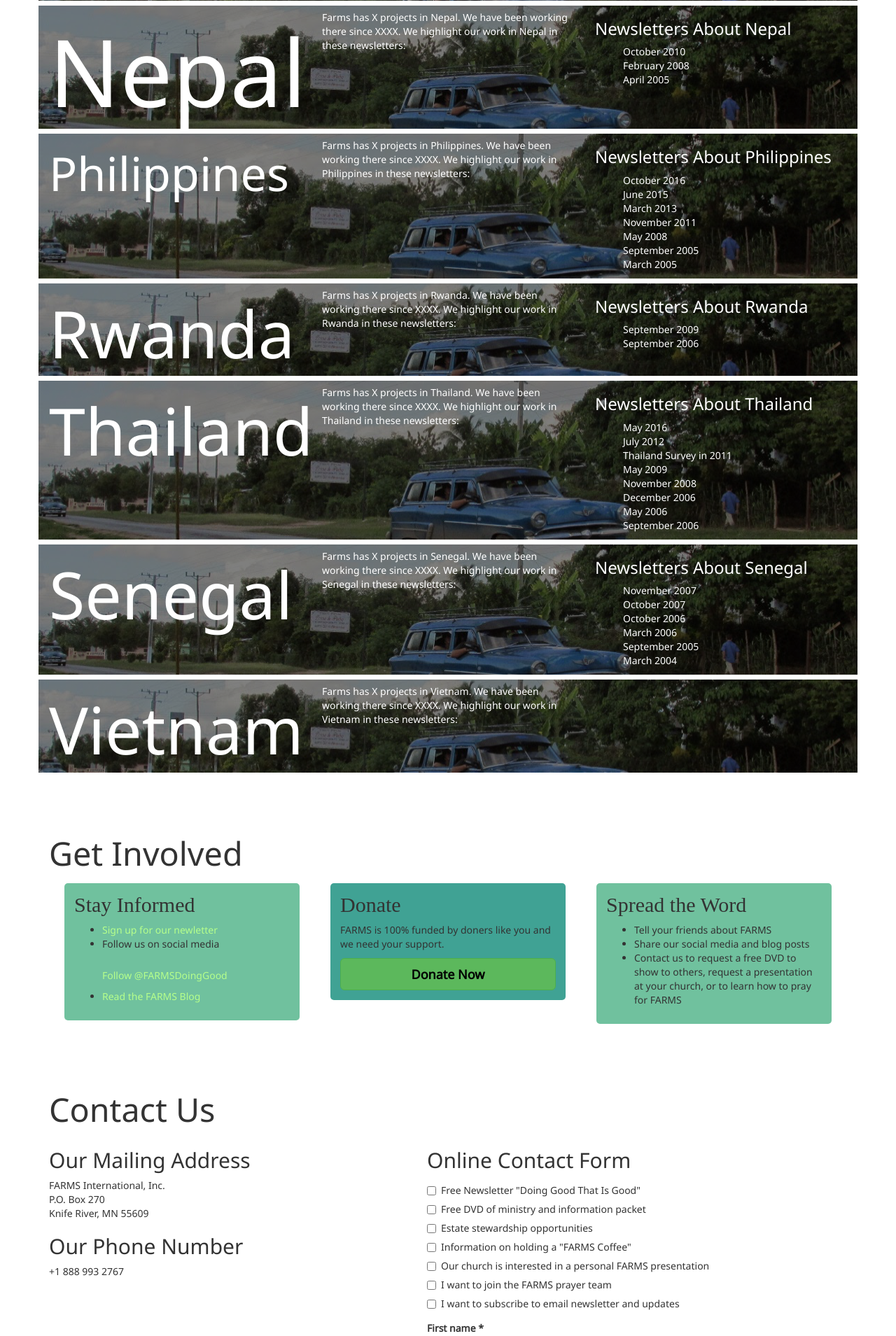
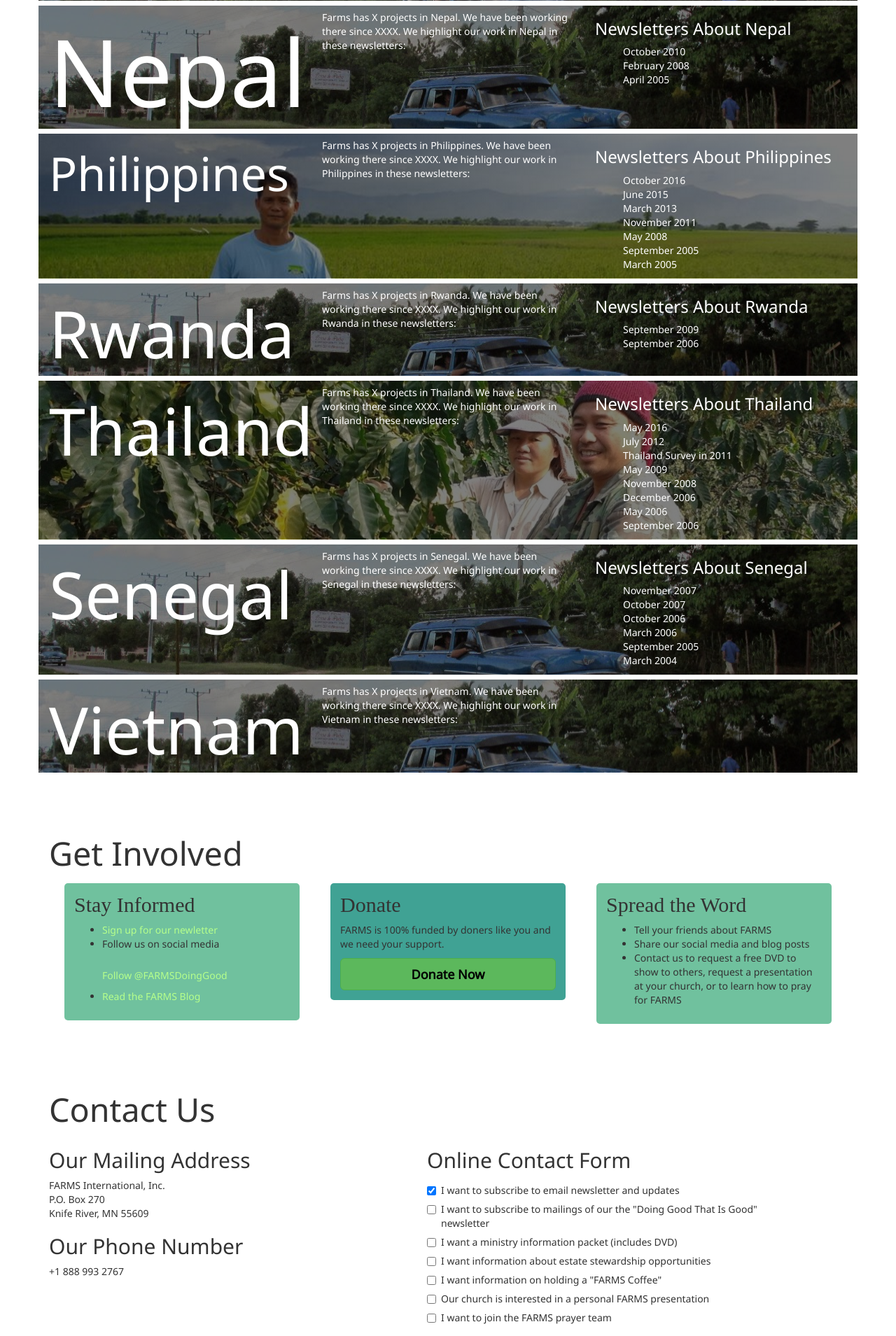
Before and after one commit to sirhcybe/FARMSInternationalSite, a PHP site: page / in a window 1280 px wide. Shown: the part 2299-4208 px from the top of the page at 70% size. Run offline with PHP 8.4, Linux system fonts and the light colour scheme; some libraries are stand-ins or nearby versions; some web fonts are replaced; grey boxes are pictures that could not be loaded.

Commit message:
Adding images and tweaks to css.

```diff
--- a/FARMSBootstrap/src/css/main.css
+++ b/FARMSBootstrap/src/css/main.css
@@ -282,7 +282,7 @@ body{
 	background-image: linear-gradient(
     rgba(0, 0, 0, 0.5),
     rgba(0, 0, 0, 0.5)
-    ),url("../img/cuba_car_cropped.png");
+    ),url("../img/Philippenes.png");
   background-position: center;
 }
 .country_section.philippines h2 {
@@ -302,7 +302,7 @@ body{
 	background-image: linear-gradient(
     rgba(0, 0, 0, 0.5),
     rgba(0, 0, 0, 0.5)
-    ),url("../img/cuba_car_cropped.png");
+    ),url("../img/thailand.png");
   background-position: center;
 }
 .country_section.thailand h2 {
--- a/FARMSBootstrap/src/index.html
+++ b/FARMSBootstrap/src/index.html
@@ -65,11 +65,11 @@
 		</nav>
 
 		<div class="container">
-			<section id="media">
-				<div id="video">
+			<section id="media" class="row">
+				<div id="video" class="col-md-6">
 					<iframe src="http://player.vimeo.com/video/27291439?byline=0&amp;portrait=0" frameborder="0" webkitAllowFullScreen mozallowfullscreen allowFullScreen></iframe>
 				</div>
-				<div id="social-media">
+				<div id="social-media" class="col-md-4">
 					<a class="twitter-timeline" href="https://twitter.com/FARMSDoingGood" data-widget-id="343489355320545280">Tweets by @FARMSDoingGood</a>
 					<script>
 						! function(d, s, id) {
@@ -83,8 +83,8 @@
 						}(document, "script", "twitter-wjs");
 					</script>
 				</div>
-				<div id="donate">
-					<p>FARMS only works because people like you support us:</p>
+				<div id="donate" class="col-md-2">
+					<p>FARMS only works because people like you support us</p>
 					<a class="btn btn-success btn-lg" href="#" role="button">Donate Now</a>
 				</div>
 			</section>
@@ -511,26 +511,32 @@
 						<div class="form-group col-md-12">
 							<div class="checkbox">
 								<label>
+									<input value="I want to subscribe to the email newsletter &amp; Updates" checked name="FORM_YES____" type="checkbox">
+									I want to subscribe to email newsletter and updates
+								</label>
+							</div>
+							<div class="checkbox">
+								<label>
 									<input value="Free Newsletter &quot;Doing Good That Is Good&quot;" name="FORM_YES" type="checkbox">
-									Free Newsletter "Doing Good That Is Good"
+									I want to subscribe to mailings of our the "Doing Good That Is Good" newsletter
 								</label>
 							</div>
 							<div class="checkbox">
 								<label>
 									<input value="Free DVD of ministry and information packet" name="FORM_YES_" type="checkbox">
-									Free DVD of ministry and information packet
+									I want a ministry information packet (includes DVD)
 								</label>
 							</div>
 							<div class="checkbox">
 								<label>
 									<input value="Estate stewardship opportunities" name="FORM_YES__" type="checkbox">
-									Estate stewardship opportunities
+									I want information about estate stewardship opportunities
 								</label>
 							</div>
 							<div class="checkbox">
 								<label>
 									<input value="Information on holding a &quot;FARMS Coffee&quot;" name="FORM_YES___" type="checkbox">
-									Information on holding a "FARMS Coffee"
+									I want information on holding a "FARMS Coffee"
 								</label>
 							</div>
 							<div class="checkbox">
@@ -543,12 +549,6 @@
 								<label>
 									<input value="I want to join the FARMS prayer team" name="FORM_YES__" type="checkbox">
 									I want to join the FARMS prayer team
-								</label>
-							</div>
-							<div class="checkbox">
-								<label>
-									<input value="I want to subscribe to email newsletter &amp; Updates" name="FORM_YES____" type="checkbox">
-									I want to subscribe to email newsletter and updates
 								</label>
 							</div>
 						</div>
```
Also changed, not shown: other parts of FARMSBootstrap/src/css/main.css (+17 -17 lines), FARMSBootstrap/src/img/Cuba 2014/IMG_2047.JPG (deleted), FARMSBootstrap/src/img/Cuba 2014/IMG_2048.JPG (deleted), FARMSBootstrap/src/img/Cuba 2014/IMG_2135.JPG (deleted), FARMSBootstrap/src/img/Cuba 2014/IMG_2138.JPG (deleted), FARMSBootstrap/src/img/Cuba 2014/IMG_2159.JPG (deleted), FARMSBootstrap/src/img/Cuba 2014/IMG_2161.JPG (deleted), FARMSBootstrap/src/img/Cuba 2014/IMG_2198.JPG (deleted), FARMSBootstrap/src/img/Cuba 2014/IMG_2234.JPG (deleted), FARMSBootstrap/src/img/Cuba 2014/IMG_2253.JPG (deleted), FARMSBootstrap/src/img/Cuba 2014/IMG_2300.JPG (deleted), FARMSBootstrap/src/img/Cuba_car.png (deleted), FARMSBootstrap/src/img/Philippenes.png (added), FARMSBootstrap/src/img/Thailand.png (added), 1 more files. Lines whose indentation alone changed are shown as unchanged.
